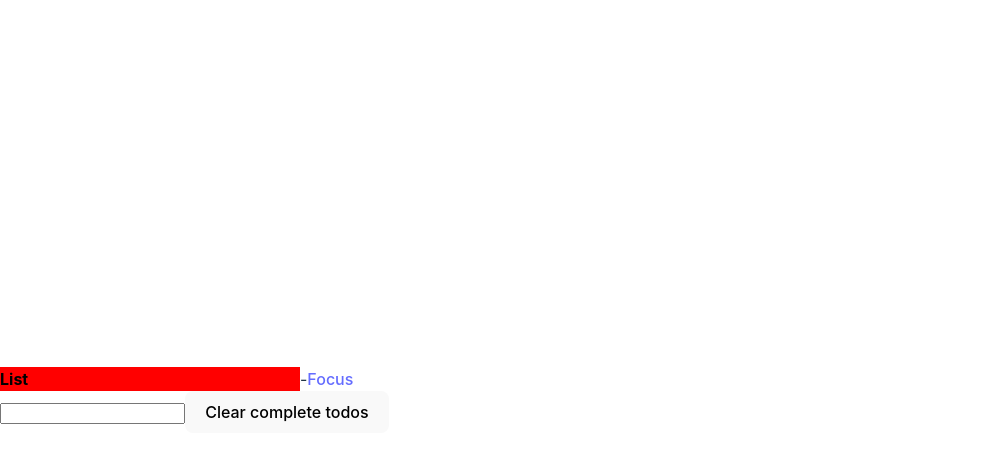
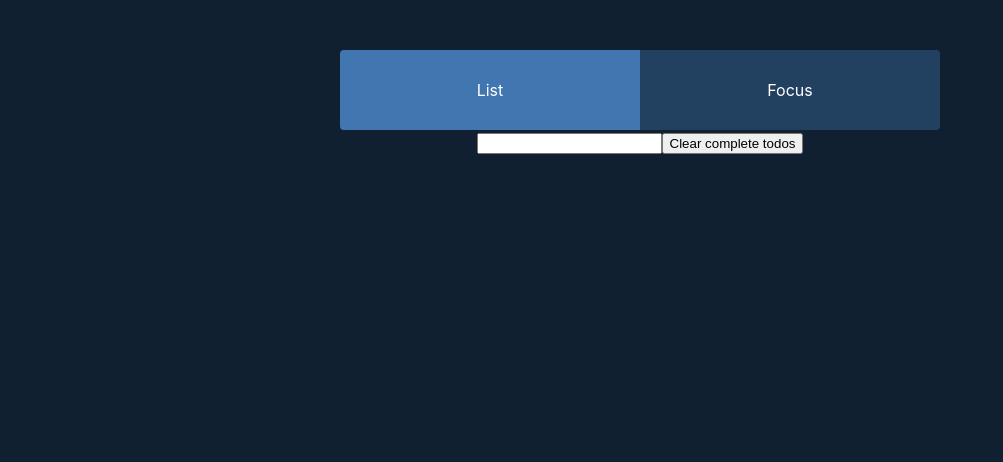
Before and after one commit to bojanS94/styled-todo-app, a React (Vite) app: page / in a window 1280 px wide. Shown: the top 462 px of the page, without its empty margins (0-1003 px from the left). Built offline with nearby package versions, Linux system fonts and the light colour scheme.

Commit message:
Added some new styles

```diff
--- a/src/App.tsx
+++ b/src/App.tsx
@@ -5,7 +5,14 @@ import useLocalStorage from "./hooks/use-local-storage";
 import { ITodo } from "./interface/ITodo";
 import FocusScreen from "./screens/FocusScreen";
 import ListScreen from "./screens/ListScreen";
-import { colors } from "./styles";
+import { colors, GlobalStyle } from "./styles";
+
+const LayoutWrapper = styled.div`
+  display: flex;
+  flex-direction: column;
+  align-items: center;
+  padding: 50px;
+`;
 
 const NavStyle = styled.nav`
   display: flex;
@@ -14,12 +21,27 @@ const NavStyle = styled.nav`
 `;
 
 const TabButton = styled(NavLink)`
+  display: flex;
+  align-items: center;
+  justify-content: center;
+  text-decoration: none;
+  height: 80px;
   max-width: 300px;
   width: 100%;
-  background: red;
-  color: black;
+  background: ${colors.darkColorOne};
+  color: #fff;
 
-  &:active {
+  &:first-child {
+    border-top-left-radius: 4px;
+    border-bottom-left-radius: 4px;
+  }
+
+  &:last-child {
+    border-top-right-radius: 4px;
+    border-bottom-right-radius: 4px;
+  }
+
+  &.active {
     background-color: ${colors.primary};
     color: white;
   }
@@ -29,17 +51,20 @@ function App() {
   const [todos, setTodos] = useLocalStorage<ITodo[]>("todos", []);
 
   return (
+    <>
+      <GlobalStyle />
       <BrowserRouter>
         <TodoContext.Provider value={[todos, setTodos]}>
+          <LayoutWrapper>
             <NavStyle>
-          <TabButton exact to={"/"} activeStyle={{ fontWeight: "bold" }}>
+              <TabButton exact to={"/"} activeClassName="active">
                 List
-          </TabButton>{" "}
-          -{" "}
-          <NavLink to={"/focus"} activeStyle={{ fontWeight: "bold" }}>
+              </TabButton>
+              <TabButton to={"/focus"} activeClassName="active">
                 Focus
-          </NavLink>
+              </TabButton>
             </NavStyle>
+
             <Switch>
               <Route exact path="/">
                 <ListScreen />
@@ -48,8 +73,10 @@ function App() {
                 <FocusScreen />
               </Route>
             </Switch>
+          </LayoutWrapper>
         </TodoContext.Provider>
       </BrowserRouter>
+    </>
   );
 }
 
--- a/src/index.css
+++ b/src/index.css
@@ -15,56 +15,8 @@
   -webkit-text-size-adjust: 100%;
 }
 
-a {
-  font-weight: 500;
-  color: #646cff;
-  text-decoration: inherit;
-}
-a:hover {
-  color: #535bf2;
-}
-
 body {
   margin: 0;
-  display: flex;
-  place-items: center;
-  min-width: 320px;
+  padding: 0;
   min-height: 100vh;
 }
-
-h1 {
-  font-size: 3.2em;
-  line-height: 1.1;
-}
-
-button {
-  border-radius: 8px;
-  border: 1px solid transparent;
-  padding: 0.6em 1.2em;
-  font-size: 1em;
-  font-weight: 500;
-  font-family: inherit;
-  background-color: #1a1a1a;
-  cursor: pointer;
-  transition: border-color 0.25s;
-}
-button:hover {
-  border-color: #646cff;
-}
-button:focus,
-button:focus-visible {
-  outline: 4px auto -webkit-focus-ring-color;
-}
-
-@media (prefers-color-scheme: light) {
-  :root {
-    color: #213547;
-    background-color: #ffffff;
-  }
-  a:hover {
-    color: #747bff;
-  }
-  button {
-    background-color: #f9f9f9;
-  }
-}
--- a/src/styles.ts
+++ b/src/styles.ts
@@ -1,3 +1,15 @@
+import { createGlobalStyle } from "styled-components"
+
 export const colors = {
-  primary: "red"
+  primary: "#4176B0",
+  secondary: "#3B61A6",
+  darkColorOne: "#224160",
+  darkColorTwo: "#112030",
 }
+
+export const GlobalStyle = createGlobalStyle`
+body {
+  background: ${colors.darkColorTwo};
+  color: #fff;
+}
+`
```
Lines whose indentation alone changed are shown as unchanged.
